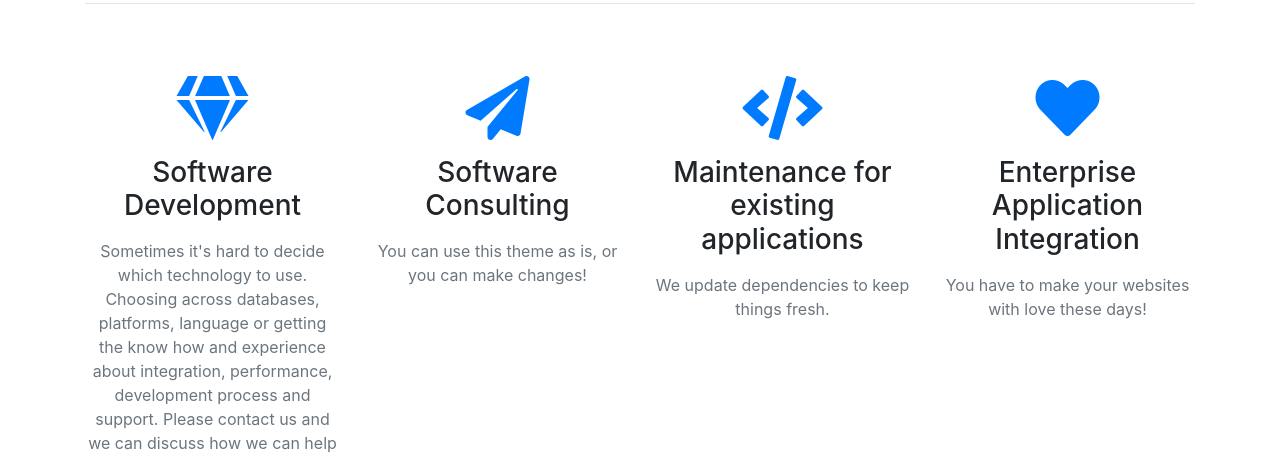
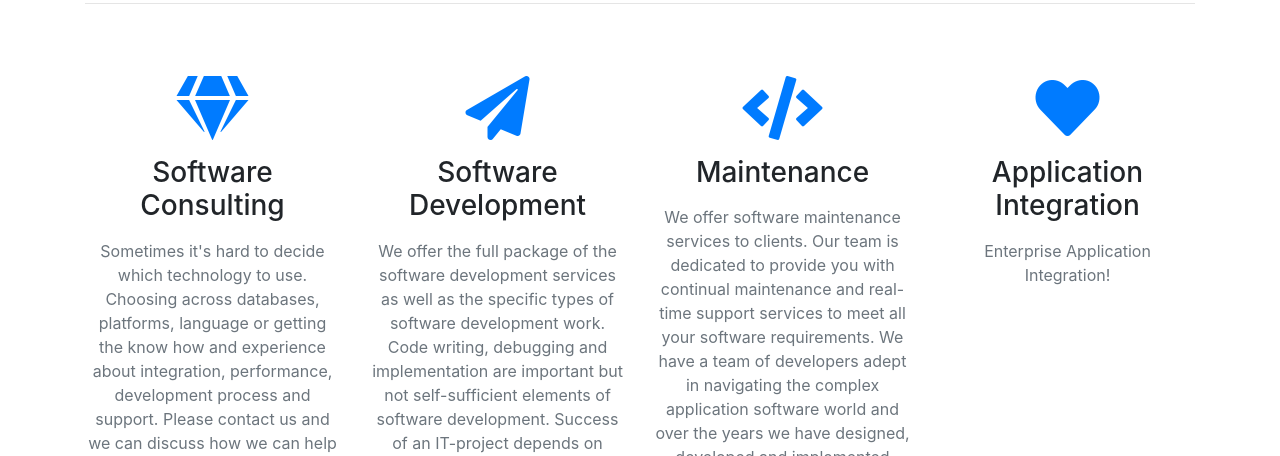
Before and after one commit to umitkaraogul/umitsoft, a website with bundled scripts: page index.html in a window 1280 px wide. Shown: the part 496-952 px from the top of the page. Built offline with nearby package versions, Linux system fonts and the light colour scheme; files whose address does not match are found by name.

Commit message:
index.html updated

```diff
--- a/index.html
+++ b/index.html
@@ -98,29 +98,31 @@
           <div class="col-lg-3 col-md-6 text-center">
             <div class="service-box mt-5 mx-auto">
               <i class="fas fa-4x fa-gem text-primary mb-3 sr-icon-1"></i>
-              <h3 class="mb-3">Software Development</h3>
+              <h3 class="mb-3">Software Consulting</h3>
               <p class="text-muted mb-0">Sometimes it's hard to decide which technology to use. Choosing across databases, platforms, language or getting the know how and experience about integration, performance, development process and support. Please contact us and we can discuss how we can help you.</p>
             </div>
           </div>
           <div class="col-lg-3 col-md-6 text-center">
             <div class="service-box mt-5 mx-auto">
               <i class="fas fa-4x fa-paper-plane text-primary mb-3 sr-icon-2"></i>
-              <h3 class="mb-3">Software Consulting</h3>
-              <p class="text-muted mb-0">You can use this theme as is, or you can make changes!</p>
+              <h3 class="mb-3">Software Development</h3>
+              <p class="text-muted mb-0">We offer the full package of the software development services as well as the specific types of software development work.
+Code writing, debugging and implementation are important but not self-sufficient elements of software development.
+Success of an IT-project depends on many components</p>
             </div>
           </div>
           <div class="col-lg-3 col-md-6 text-center">
             <div class="service-box mt-5 mx-auto">
               <i class="fas fa-4x fa-code text-primary mb-3 sr-icon-3"></i>
-              <h3 class="mb-3">Maintenance for existing applications</h3>
-              <p class="text-muted mb-0">We update dependencies to keep things fresh.</p>
+              <h3 class="mb-3">Maintenance</h3>
+              <p class="text-muted mb-0">We offer software maintenance services to clients. Our team is dedicated to provide you with continual maintenance and real-time support services to meet all your software requirements. We have a team of developers adept in navigating the complex application software world and over the years we have designed, developed and implemented wide-ranging technological software solutions.</p>
             </div>
           </div>
           <div class="col-lg-3 col-md-6 text-center">
             <div class="service-box mt-5 mx-auto">
               <i class="fas fa-4x fa-heart text-primary mb-3 sr-icon-4"></i>
-              <h3 class="mb-3">Enterprise Application Integration</h3>
-              <p class="text-muted mb-0">You have to make your websites with love these days!</p>
+              <h3 class="mb-3">Application Integration</h3>
+              <p class="text-muted mb-0">Enterprise Application Integration!</p>
             </div>
           </div>
         </div>
@@ -139,7 +141,7 @@
                     Category
                   </div>
                   <div class="project-name">
-                    Project Name
+                    Crm
                   </div>
                 </div>
               </div>
```
